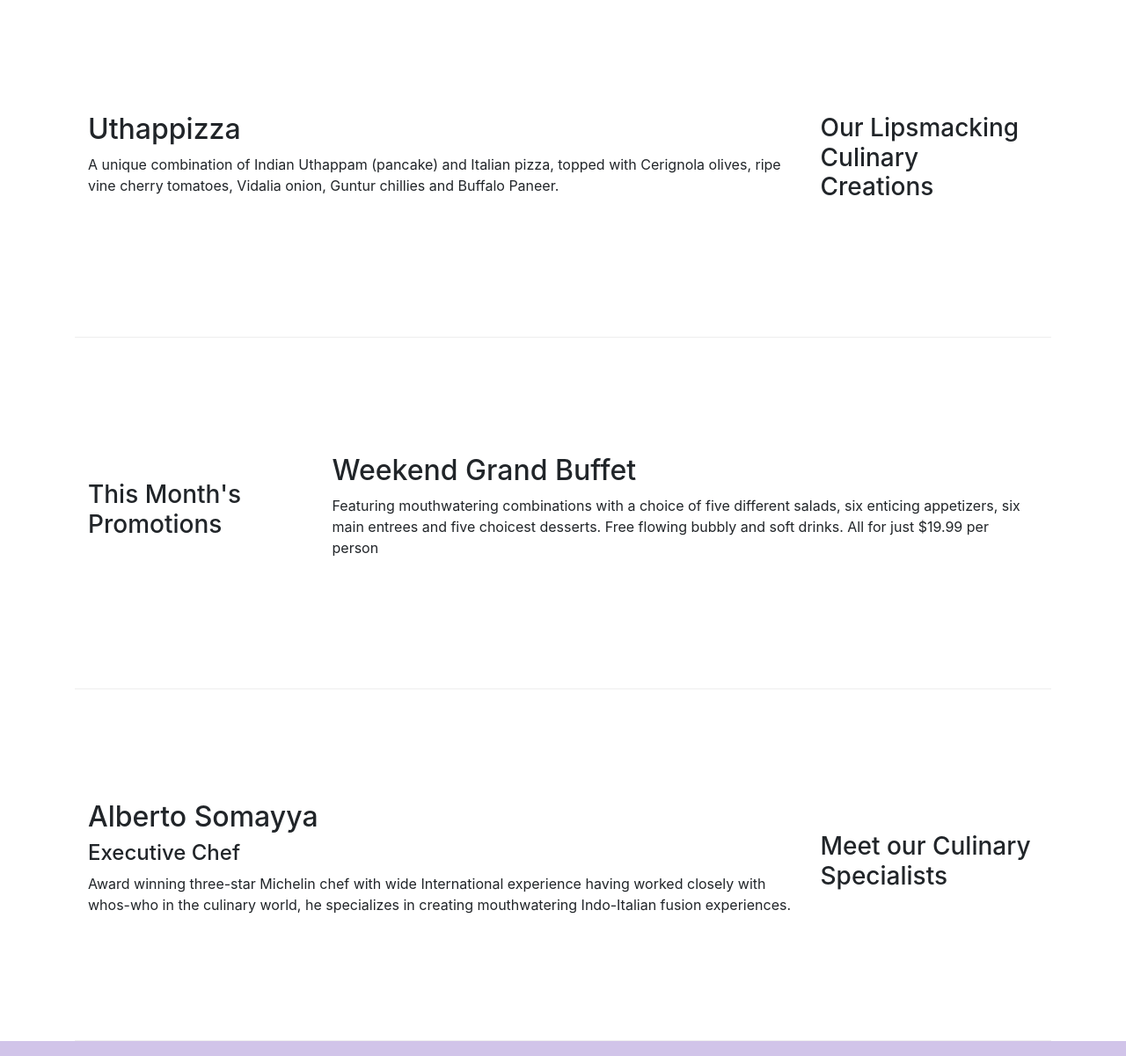
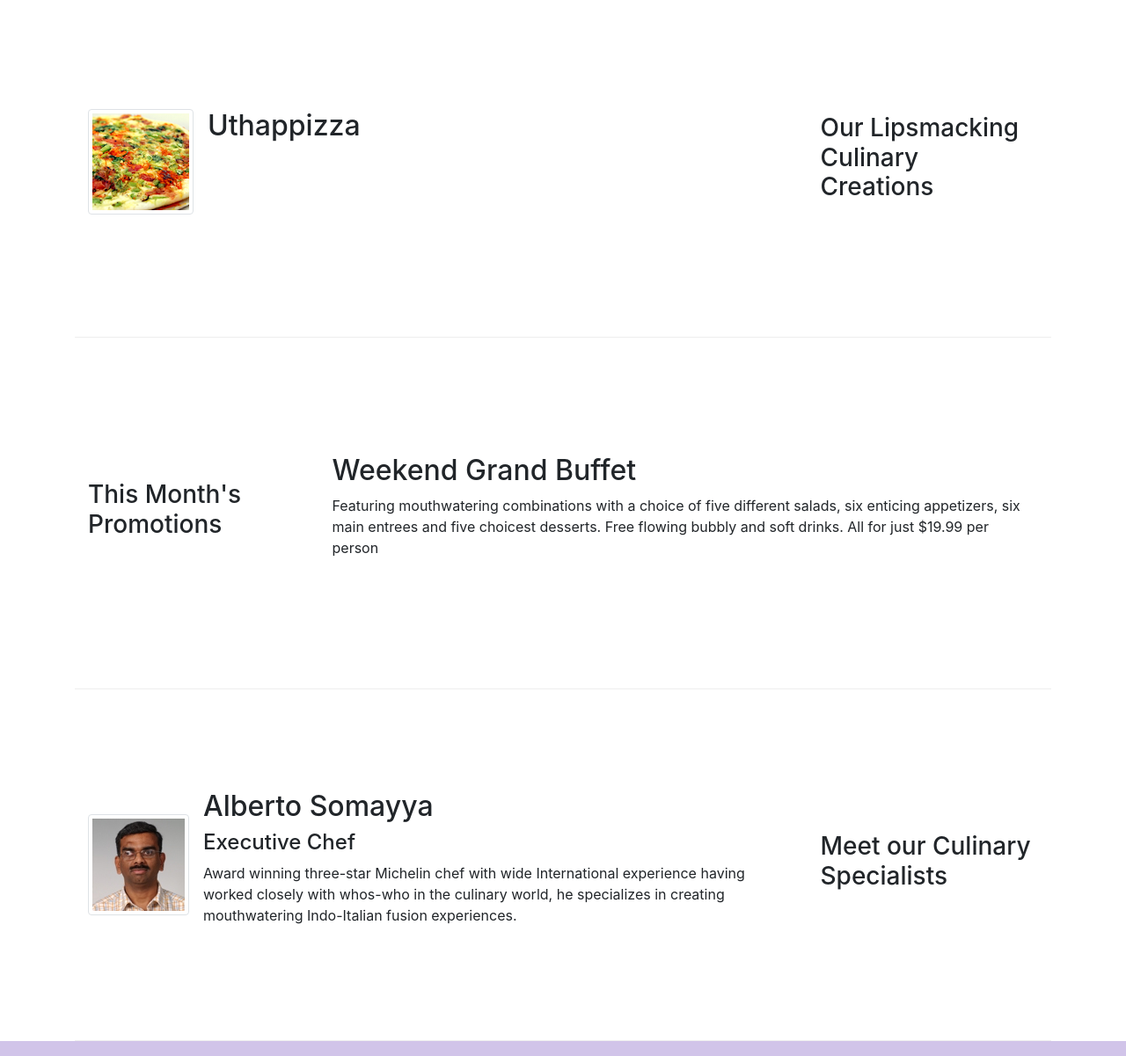
Before and after one commit to murarilaliitg/bootstrap, a website: page index.html in a window 1280 px wide. Shown: the part 300-1501 px from the top of the page at 88% size. Drawn offline with nearby package versions, Linux system fonts and the light colour scheme.

Commit message:
Images and Media

```diff
--- a/index.html
+++ b/index.html
@@ -24,7 +24,7 @@
 
             </button>
 
-            <a class="navbar-brand mr-auto" href="#">Ristorante Con Fusion</a>
+            <a class="navbar-brand mr-auto" href="#"><img src="img/logo.png" height="30" width="41"></a>
             <div class="collapse navbar-collapse" id="Navbar">
                 <ul class="navbar-nav mr-auto">
                     <li class="nav-item active"><a class="nav-link" href="#"><span class="fa fa-home fa-lg"></span>Home</a></li>
@@ -57,8 +57,16 @@
                 <h3>Our Lipsmacking Culinary Creations</h3>
             </div>
             <div class="col col-sm order-sm-first col-md">
-                <h2>Uthappizza</h2>
-                <p>A unique combination of Indian Uthappam (pancake) and Italian pizza, topped with Cerignola olives, ripe vine cherry tomatoes, Vidalia onion, Guntur chillies and Buffalo Paneer.</p>
+                <div class="media">
+                    <img class="d-flex mr-3 img-thumbnail align-self-center"
+                         src="img/uthappizza.png" alt="uthappizza">
+                    <div class="media-body">
+                        <h2 class="mt-0">Uthappizza</h2>
+                        <p class="d-none s-sm-block">A unique combination of Indian Uthappam (pancake) and Italian pizza, topped with Cerignola olives, ripe vine cherry tomatoes, Vidalia onion, Guntur chillies and Buffalo Paneer.</p>
+                    </div>
+
+
+                </div>
             </div>
         </div>
 
@@ -78,9 +86,17 @@
                 <h3>Meet our Culinary Specialists</h3>
             </div>
             <div class="col col-sm order-sm-first col-md">
-                <h2>Alberto Somayya</h2>
-                <h4>Executive Chef</h4>
-                <p>Award winning three-star Michelin chef with wide International experience having worked closely with whos-who in the culinary world, he specializes in creating mouthwatering Indo-Italian fusion experiences. </p>
+                <div class="media">
+                    <img class="d-flex mr-3 align-self-center img-thumbnail"
+                         src="img/alberto.png" alt="alberto">
+                    <div class="media-body">
+                        <h2 class="mt-0">Alberto Somayya</h2>
+                        <h4>Executive Chef</h4>
+                        <p>Award winning three-star Michelin chef with wide International experience having worked closely with whos-who in the culinary world, he specializes in creating mouthwatering Indo-Italian fusion experiences. </p>
+                    </div>
+
+                </div>
+
             </div>
         </div>
     </div>
```
Also changed, not shown: aboutus.html (+3 -2 lines), contactus.html (+3 -2 lines), img/alberto.png (added), img/buffet.png (added), img/logo.png (added), img/uthappizza.png (added), 1 other file.
